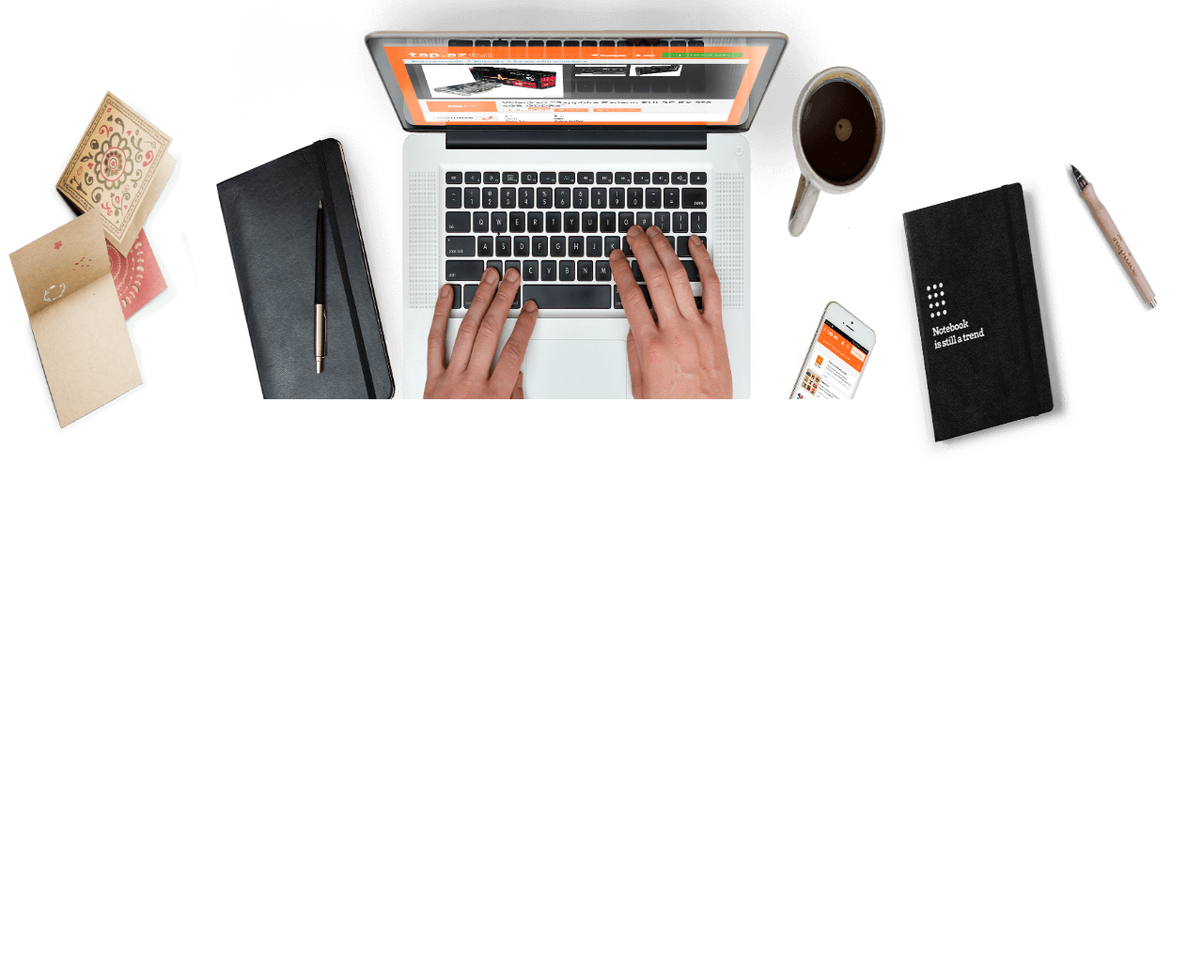
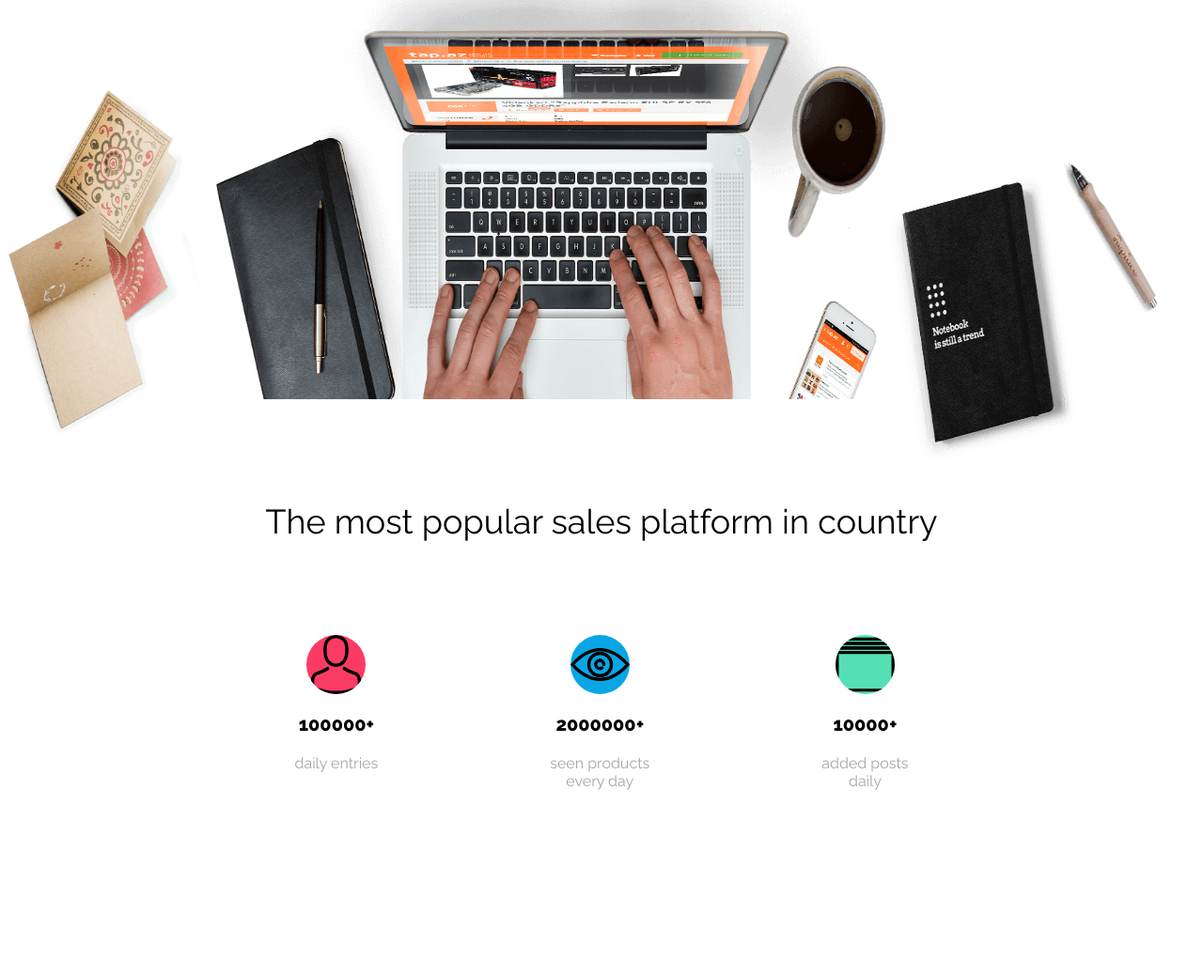
Before and after one commit to DawidKowalczyk93/Best_Shop_Workshop, a plain HTML site: page index.html in a window 1280 px wide. Shown: the part 563-1601 px from the top of the page at 94% size. Before the commit the page ends 1075 px from the top, so only its background shows below. Drawn offline with nearby package versions, Linux system fonts and the light colour scheme.

Commit message:
Add stats section without person,eye,catalog correct placement

```diff
--- a/index.html
+++ b/index.html
@@ -7,7 +7,7 @@
     <meta http-equiv="X-UA-Compatible" content="ie=edge">
     <link rel="preconnect" href="https://fonts.googleapis.com">
     <link rel="preconnect" href="https://fonts.gstatic.com" crossorigin>
-    <link href="https://fonts.googleapis.com/css2?family=Open+Sans:wght@300;400;600;700&family=Raleway:wght@300;400&display=swap" rel="stylesheet">
+    <link href="https://fonts.googleapis.com/css2?family=Open+Sans:wght@300;400;600;700&family=Raleway:wght@300;400;800&display=swap" rel="stylesheet">
     <link rel="stylesheet" href="src/css/main.css">
     <title>BestShops</title>
 </head>
@@ -34,5 +34,34 @@
     </div>
 </section>
 
+<section class="main__position stats">
+    <div class="stats__inner">
+        <h2 class="stats__hdl">The most popular sales platform in country</h2>
+        <div class="stats__box">
+            <div class="stats__col">
+                <img src="src/images/Person.svg" alt="" class="stats__img stats__img--Person">
+                <h3 class="stats__info__hdl">100000+</h3>
+                <p class="stats__info">daily entries</p>
+            </div>
+            <div class="stats__col">
+                <img src="src/images/Eye.svg" alt="" class="stats__img stats__img--Eye">
+                <h3 class="stats__info__hdl">2000000+</h3>
+                <p class="stats__info">
+                    seen products <br>
+                    every day
+                </p>
+            </div>
+            <div class="stats__col">
+                <img src="src/images/Catalog.svg" alt="" class="stats__img stats__img--Catalog">
+                <h3 class="stats__info__hdl">10000+</h3>
+                <p class="stats__info">
+                    added posts <br>
+                    daily
+                </p>
+            </div>
+        </div>
+    </div>
+</section>
+
 </body>
 </html>
--- a/src/css/main.css
+++ b/src/css/main.css
@@ -6,6 +6,8 @@ html, body {
     display: flex;
     justify-content: center;
     background-color: white;
+    width: 100%;
+    max-width: 101.625rem;
 }
 
 header {}
@@ -13,7 +15,6 @@ header {}
 
 .header__inner {
     width: 100%;
-    max-width: 101.625rem;
     background-color: rgba(255, 255, 255, 1);
     box-shadow: 0px 3px 6px rgba(0, 0, 0, 0.16);
     margin-bottom: 8.125rem;
@@ -94,6 +95,7 @@ header {}
     min-height: 37.125rem;
     margin-left: -4.40625rem;
 
+
 }
 
 .btn {
@@ -112,3 +114,66 @@ header {}
     padding: 1.375rem 9.8125rem;
     background-color: rgba(8, 166, 228, 1);
 }
+
+.stats {
+    min-height: 33.1975rem;
+    margin-bottom: 6.625rem;
+
+}
+.stats .stats__inner {
+    width: 100%;
+
+}
+.stats .stats__hdl {
+    text-align: center;
+    font-family: "Raleway", sans-serif;
+    font-size: 2.25rem;
+    font-weight: 400;
+    color: rgba(0, 0, 0, 1);
+    margin-bottom: 6.25rem;
+}
+.stats .stats__box {
+    display: flex;
+    gap: 11.4375rem;
+    justify-content: center;
+
+}
+
+.stats .stats__col {
+    display: flex;
+    flex-direction: column;
+    align-items: center;
+
+}
+.stats .stats__img {
+    content: '';
+    width: 3.9375rem;
+    height: 3.9375rem;
+    border-radius: 50%;
+}
+.stats .stats__img.stats__img--Person {
+    background-color: rgba(251, 59, 100, 1);
+    z-index: 10;
+}
+.stats .stats__img.stats__img--Eye {
+    background-color: rgba(8, 166, 228, 1);
+}
+.stats .stats__img.stats__img--Catalog {
+    background-color: rgba(85, 223, 180, 1);
+}
+
+.stats .stats__info__hdl {
+    font-family: "Raleway", sans-serif;
+    font-size: 1.25rem;
+    font-weight: 800;
+    text-align: center;
+}
+.stats .stats__info {
+    font-family: "Raleway", sans-serif;
+    font-size: 1rem;
+    font-weight: 400;
+    color: rgba(165, 165, 165, 1);
+    text-align: center;
+    margin: 0;
+
+}
```
Also changed, not shown: src/images/Catalog.svg (added), src/images/Eye.svg (added), src/images/Person.svg (added).
